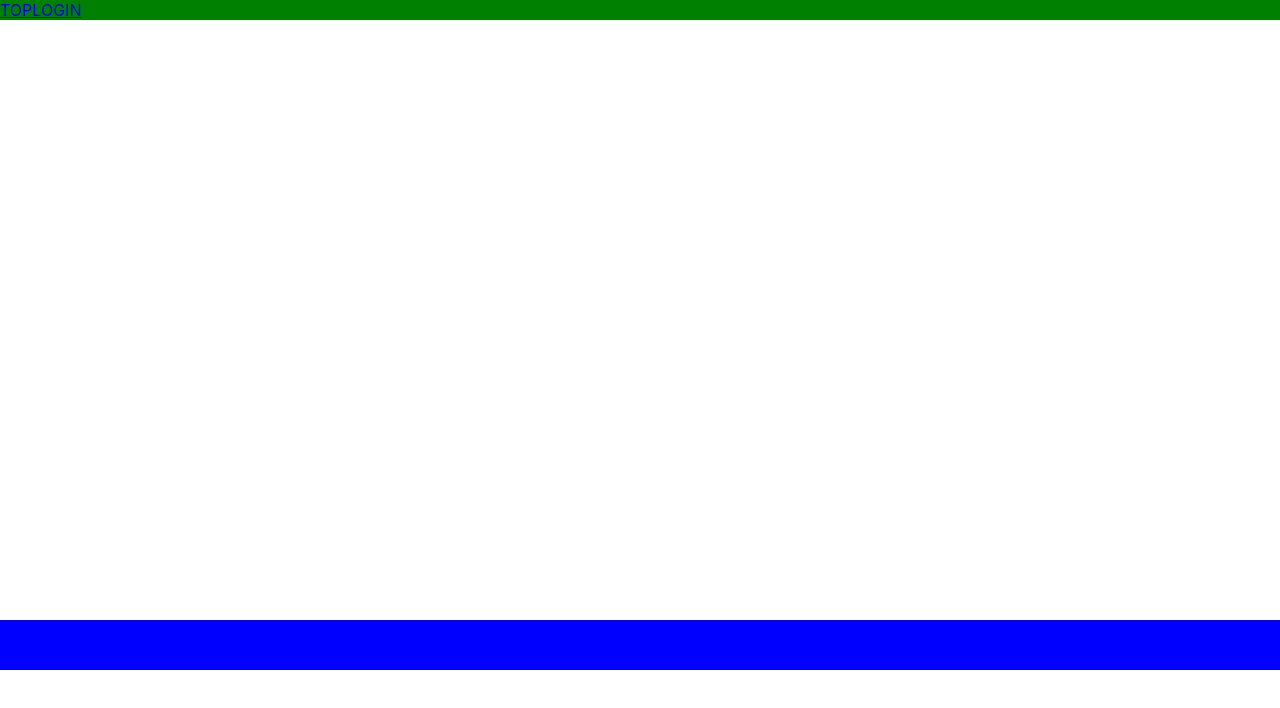
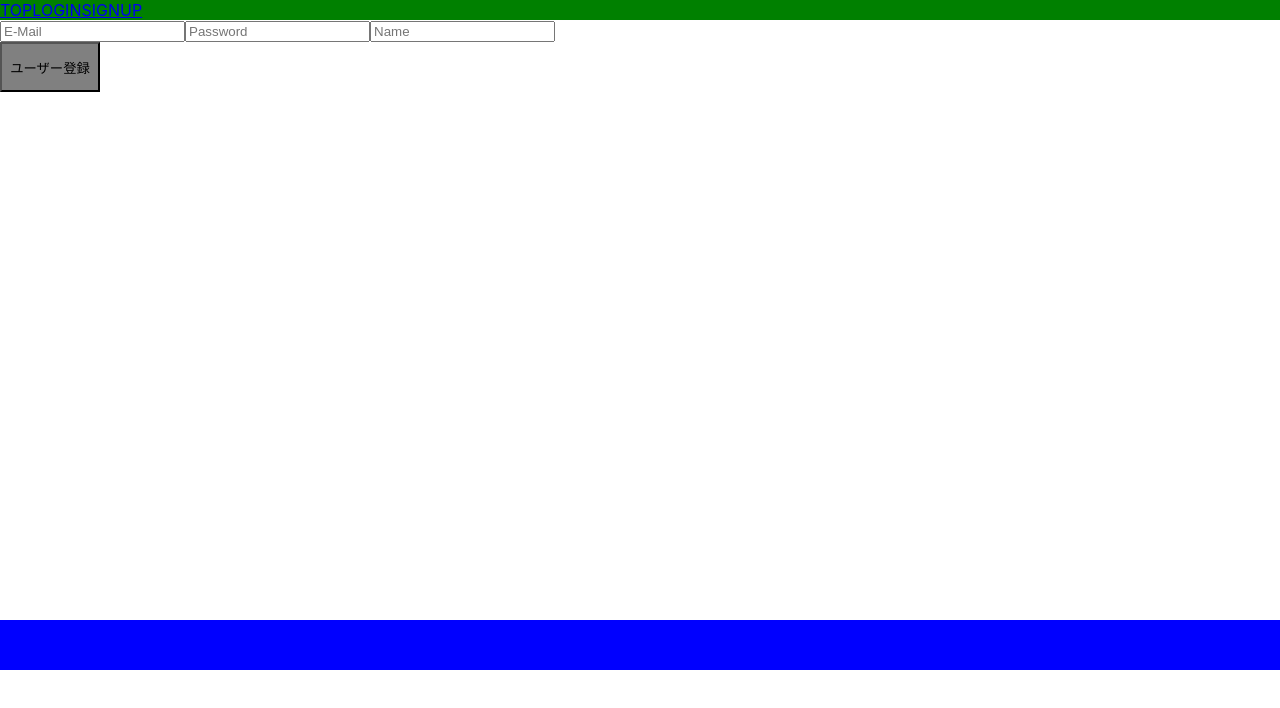
Before and after one commit to birnamwood/go-nuxt-front, a Nuxt app: page /signup in a window 1280 px wide. Before the commit this address had no page. Shown: the top 708 px of the page. Built offline with nearby package versions, Linux system fonts and the light colour scheme.

Commit message:
go apiにpostする

```diff
--- a/components/Header.vue
+++ b/components/Header.vue
@@ -2,6 +2,7 @@
   <div class="header">
     <nuxt-link to="/">TOP</nuxt-link>
     <nuxt-link to="/login">LOGIN</nuxt-link>
+    <nuxt-link to="/signup">SIGNUP</nuxt-link>
   </div>
 </template>
 
--- a/nuxt.config.js
+++ b/nuxt.config.js
@@ -35,4 +35,17 @@ module.exports = {
       }
     }
   },
+  modules: [
+    '@nuxtjs/axios'
+  ],
+
+  axios: {
+    proxy: true
+  },
+  proxy: {
+    '/api/': {target: 'http://localhost:8000', pathRewrite: {'^/api/': '/'}}
+  },
+  plugins: [
+    {src: 'plugins/axios.js', ssr: false }
+  ],
 }
--- a/package.json
+++ b/package.json
@@ -13,6 +13,7 @@
     "precommit": "npm run lint"
   },
   "dependencies": {
+    "@nuxtjs/axios": "^5.12.0",
     "axios": "^0.19.2",
     "nuxt": "^2.0.0",
     "vue-router": "^3.3.4"
--- /dev/null
+++ b/pages/signup.vue
@@ -0,0 +1,44 @@
+<template>
+  <div class="signup-form">
+    <input placeholder="E-Mail" type="text" v-model="user.email" required="required">
+    <input placeholder="Password" type="text" v-model="user.password" required="required">
+    <input placeholder="Name" type="text" v-model="user.name" required="required">
+    <br>
+    <button class="btn" v-on:click="createUser">ユーザー登録</button>
+  </div>
+</template>
+
+<script>
+import axios from 'axios';
+export default {
+  data: function() {
+    return {
+      user: {
+        email: '',
+        password: '',
+        name: ''
+      }
+    }
+  },
+  methods: {
+    createUser: function () {
+      if (!this.user.email) return;
+      axios.post('/api/signup', this.user).then((res) => {
+        console.log(this.user);
+        console.log(res);
+        this.$router.push({ path: '/' });
+      }, (error) => {
+        console.log(error);
+      });
+    },
+  }
+}
+</script>
+
+<style>
+.btn {
+  width: 100px;
+  height: 50px;
+  background-color: gray;
+}
+</style>
--- /dev/null
+++ b/plugins/axios.js
@@ -0,0 +1,7 @@
+export default function({ $axios, redirect }) {
+  $axios.setToken('access_token')
+
+  $axios.onResponse(config => {
+    $axios.setHeader('Access-Control-Allow-Origin', 'http://localhost:8000')
+  })
+}
```
Also changed, not shown: 1 other file (tests, documents, lock files or other folders).
